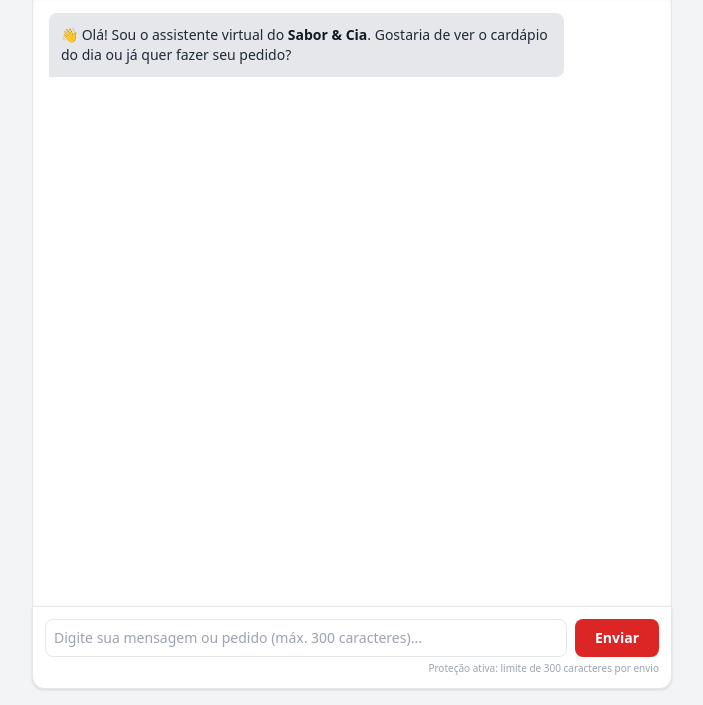
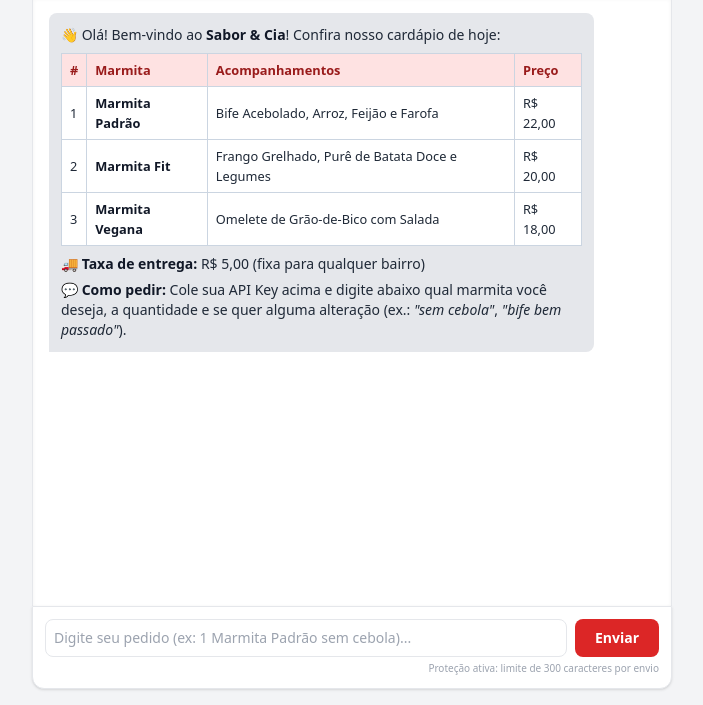
Before and after one commit to martinollimarcus/marmitabot-llm, a plain HTML site: page index.html in a window 1280 px wide. Shown: the part 95-800 px from the top of the page, without its empty margins (288-991 px from the left). Drawn offline with nearby package versions, Linux system fonts and the light colour scheme.

Commit message:
Update index.html

```diff
--- a/index.html
+++ b/index.html
@@ -71,17 +71,49 @@
     </div>
   </header>
 
-  <!-- Janela de Mensagens -->
+  <!-- Janela de Mensagens (já inicia com o cardápio visível) -->
   <main id="chat" class="flex-1 bg-white p-4 overflow-y-auto border-x flex flex-col gap-3 shadow-inner">
-    <div class="bg-gray-200 p-3 rounded-lg max-w-[85%] self-start text-sm text-gray-800 rounded-bl-none markdown-body">
-      👋 Olá! Sou o assistente virtual do <strong>Sabor & Cia</strong>. Gostaria de ver o cardápio do dia ou já quer fazer seu pedido?
+    <div class="bg-gray-200 p-3 rounded-lg max-w-[90%] self-start text-sm text-gray-800 rounded-bl-none markdown-body">
+      <p>👋 Olá! Bem-vindo ao <strong>Sabor &amp; Cia</strong>! Confira nosso cardápio de hoje:</p>
+      <table>
+        <thead>
+          <tr>
+            <th>#</th>
+            <th>Marmita</th>
+            <th>Acompanhamentos</th>
+            <th>Preço</th>
+          </tr>
+        </thead>
+        <tbody>
+          <tr>
+            <td>1</td>
+            <td><strong>Marmita Padrão</strong></td>
+            <td>Bife Acebolado, Arroz, Feijão e Farofa</td>
+            <td>R$ 22,00</td>
+          </tr>
+          <tr>
+            <td>2</td>
+            <td><strong>Marmita Fit</strong></td>
+            <td>Frango Grelhado, Purê de Batata Doce e Legumes</td>
+            <td>R$ 20,00</td>
+          </tr>
+          <tr>
+            <td>3</td>
+            <td><strong>Marmita Vegana</strong></td>
+            <td>Omelete de Grão-de-Bico com Salada</td>
+            <td>R$ 18,00</td>
+          </tr>
+        </tbody>
+      </table>
+      <p>🚚 <strong>Taxa de entrega:</strong> R$ 5,00 (fixa para qualquer bairro)</p>
+      <p>💬 <strong>Como pedir:</strong> Cole sua API Key acima e digite abaixo qual marmita você deseja, a quantidade e se quer alguma alteração (ex.: <em>"sem cebola"</em>, <em>"bife bem passado"</em>).</p>
     </div>
   </main>
 
   <!-- Campo de Entrada com contador de caracteres visual -->
   <footer class="bg-white p-3 border rounded-b-xl flex flex-col gap-1 shadow">
     <div class="flex gap-2">
-      <input id="userInput" type="text" maxlength="300" placeholder="Digite sua mensagem ou pedido (máx. 300 caracteres)..." class="flex-1 border p-2 text-sm rounded-lg outline-none focus:ring-2 focus:ring-red-500" onkeydown="if(event.key==='Enter') sendMessage()" />
+      <input id="userInput" type="text" maxlength="300" placeholder="Digite seu pedido (ex: 1 Marmita Padrão sem cebola)..." class="flex-1 border p-2 text-sm rounded-lg outline-none focus:ring-2 focus:ring-red-500" onkeydown="if(event.key==='Enter') sendMessage()" />
       <button onclick="sendMessage()" class="bg-red-600 text-white px-5 py-2 rounded-lg font-semibold text-sm hover:bg-red-700 transition">Enviar</button>
     </div>
     <span class="text-[10px] text-gray-400 self-end">Proteção ativa: limite de 300 caracteres por envio</span>
```
